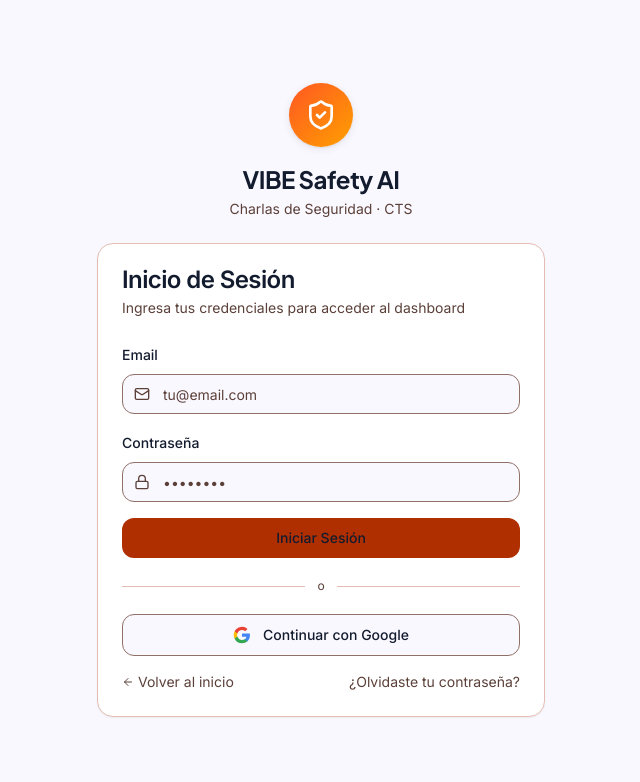
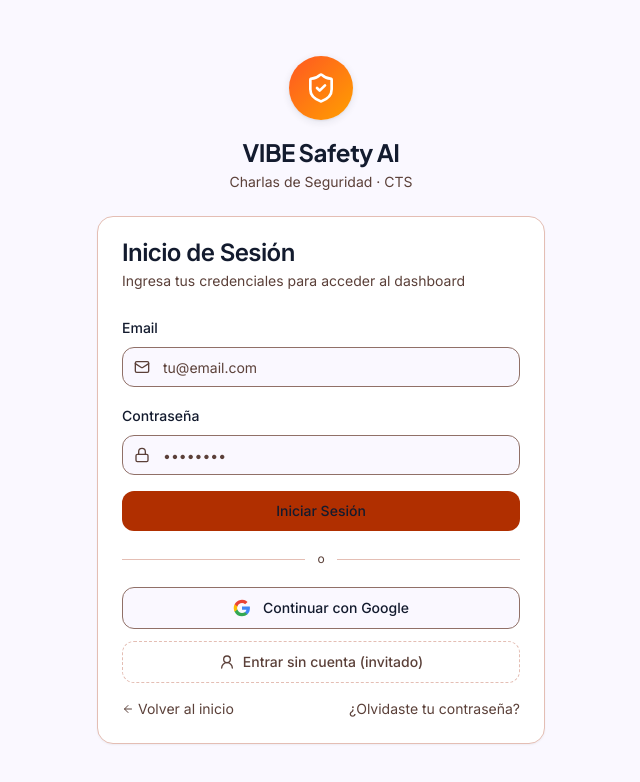
Before and after one commit to Monitoring-ti/vibe-s1, a Next.js app: page /login in a window 1280 px wide. Shown: the top 782 px of the page, without its empty margins (319-959 px from the left). Built offline with nearby package versions, Linux system fonts and the light colour scheme.

Commit message:
Login: opción de acceso como invitado (signInAnonymously)

```diff
--- a/src/app/login/page.tsx
+++ b/src/app/login/page.tsx
@@ -1,8 +1,9 @@
 "use client";
+
 import { useState, Suspense } from "react";
 import { useRouter, useSearchParams } from "next/navigation";
 import Link from "next/link";
-import { ShieldCheck, Mail, Lock, Loader2, ArrowLeft } from "lucide-react";
+import { ShieldCheck, Mail, Lock, Loader2, ArrowLeft, UserRound } from "lucide-react";
 import { Button } from "@/components/ui/button";
 import { Input } from "@/components/ui/input";
 import { Label } from "@/components/ui/label";
@@ -17,6 +18,7 @@
   const [email, setEmail] = useState("");
   const [password, setPassword] = useState("");
   const [loading, setLoading] = useState(false);
+  const [guestLoading, setGuestLoading] = useState(false);
   const [error, setError] = useState<string | null>(null);
 
   async function handleLogin(e: React.FormEvent) {
@@ -67,6 +69,31 @@
     }
   }
 
+  async function handleGuestLogin() {
+    setError(null);
+    setGuestLoading(true);
+    try {
+      const supabase = getSupabaseBrowserClient();
+      const { error } = await supabase.auth.signInAnonymously();
+
+      if (error) {
+        setError(
+          error.message === "Anonymous sign-ins are disabled"
+            ? "El acceso sin cuenta está desactivado. Actívalo en Supabase → Authentication → Providers → Anonymous."
+            : error.message,
+        );
+        setGuestLoading(false);
+        return;
+      }
+
+      router.push(redirect);
+      router.refresh();
+    } catch (err) {
+      setError(err instanceof Error ? err.message : "Error al entrar sin cuenta");
+      setGuestLoading(false);
+    }
+  }
+
   return (
     <div className="flex min-h-screen items-center justify-center bg-surface-gradient px-4">
       <div className="w-full max-w-md">
@@ -97,7 +124,7 @@
                     onChange={(e) => setEmail(e.target.value)}
                     className="pl-10"
                     required
-                    disabled={loading}
+                    disabled={loading || guestLoading}
                   />
                 </div>
               </div>
@@ -114,7 +141,7 @@
                     onChange={(e) => setPassword(e.target.value)}
                     className="pl-10"
                     required
-                    disabled={loading}
+                    disabled={loading || guestLoading}
                   />
                 </div>
               </div>
@@ -125,7 +152,7 @@
                 </div>
               )}
 
-              <Button type="submit" className="w-full" disabled={loading}>
+              <Button type="submit" className="w-full" disabled={loading || guestLoading}>
                 {loading ? (
                   <>
                     <Loader2 className="mr-2 h-4 w-4 animate-spin" />
@@ -148,7 +175,7 @@
             <button
               type="button"
               onClick={handleGoogleLogin}
-              disabled={loading}
+              disabled={loading || guestLoading}
               className="flex w-full items-center justify-center gap-3 rounded-md border border-input bg-background px-4 py-2.5 text-sm font-medium text-foreground transition-colors hover:bg-muted disabled:opacity-50"
             >
               <svg width="18" height="18" viewBox="0 0 24 24" fill="none" aria-hidden="true">
@@ -172,8 +199,23 @@
               Continuar con Google
             </button>
 
+            {/* Acceso sin cuenta */}
+            <button
+              type="button"
+              onClick={handleGuestLogin}
+              disabled={loading || guestLoading}
+              className="mt-3 flex w-full items-center justify-center gap-2 rounded-md border border-dashed border-outline-variant px-4 py-2.5 text-sm font-medium text-on-surface-variant transition-colors hover:bg-muted hover:text-foreground disabled:opacity-50"
+            >
+              {guestLoading ? (
+                <Loader2 className="h-4 w-4 animate-spin" />
+              ) : (
+                <UserRound className="h-4 w-4" />
+              )}
+              Entrar sin cuenta (invitado)
+            </button>
+
             {searchParams.get("error") === "oauth" && (
-              <div className="rounded-md bg-destructive/10 p-3 text-sm text-destructive">
+              <div className="mt-3 rounded-md bg-destructive/10 p-3 text-sm text-destructive">
                 <p>No se pudo completar el ingreso con Google.</p>
                 <p className="mt-1 text-xs opacity-80">
                   Motivo: {searchParams.get("reason") || "desconocido"}
```
